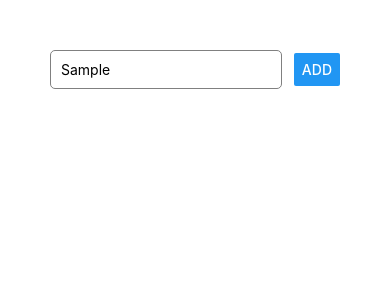
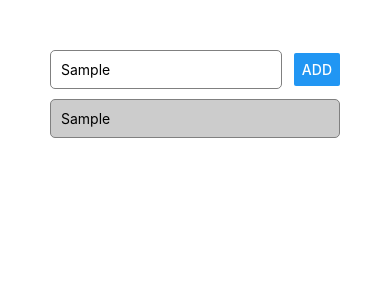
Before and after one commit to chattavat-v/rn-first-app, a React Native app: screen / in a window 390 px wide. Both pictures are taken after typing "Sample" into the empty fields and a click on the button "ADD". Shown: the top 300 px of the page. Built offline with nearby package versions, Linux system fonts and the light colour scheme.

Commit message:
build list item after input value

```diff
--- a/App.js
+++ b/App.js
@@ -2,13 +2,34 @@ import React, { useState } from "react";
 import { StyleSheet, Text, View, Button, TextInput } from "react-native";
 
 export default function App() {
-  const [outputText, setOutputText] = useState("Hello work React Native");
+  const [enterGoal, setEnterGoal] = useState("");
+  const [courseGoals, setCourseGoals] = useState([]);
+
+  const goalInputHandler = enteredText => {
+    setEnterGoal(enteredText);
+  };
+
+  const addGoalHandler = () => {
+    setCourseGoals(currentGoals => [...currentGoals, enterGoal]);
+  };
 
   return (
     <View style={styles.screen}>
       <View style={styles.inputContainer}>
-        <TextInput placeholder="Input..." style={styles.input} />
-        <Button title="ADD" />
+        <TextInput
+          placeholder="Input..."
+          style={styles.input}
+          onChangeText={goalInputHandler}
+          value={enterGoal}
+        />
+        <Button title="ADD" onPress={addGoalHandler} />
+      </View>
+      <View>
+        {courseGoals.map((goal, index) => (
+          <View style={styles.listItem} key={index}>
+            <Text>{goal}</Text>
+          </View>
+        ))}
       </View>
     </View>
   );
@@ -30,5 +51,13 @@ const styles = StyleSheet.create({
     padding: 10,
     borderRadius: 5,
     width: "80%"
+  },
+  listItem: {
+    padding: 10,
+    marginVertical: 10,
+    borderRadius: 5,
+    backgroundColor: "#ccc",
+    borderColor: "grey",
+    borderWidth: 1
   }
 });
```
